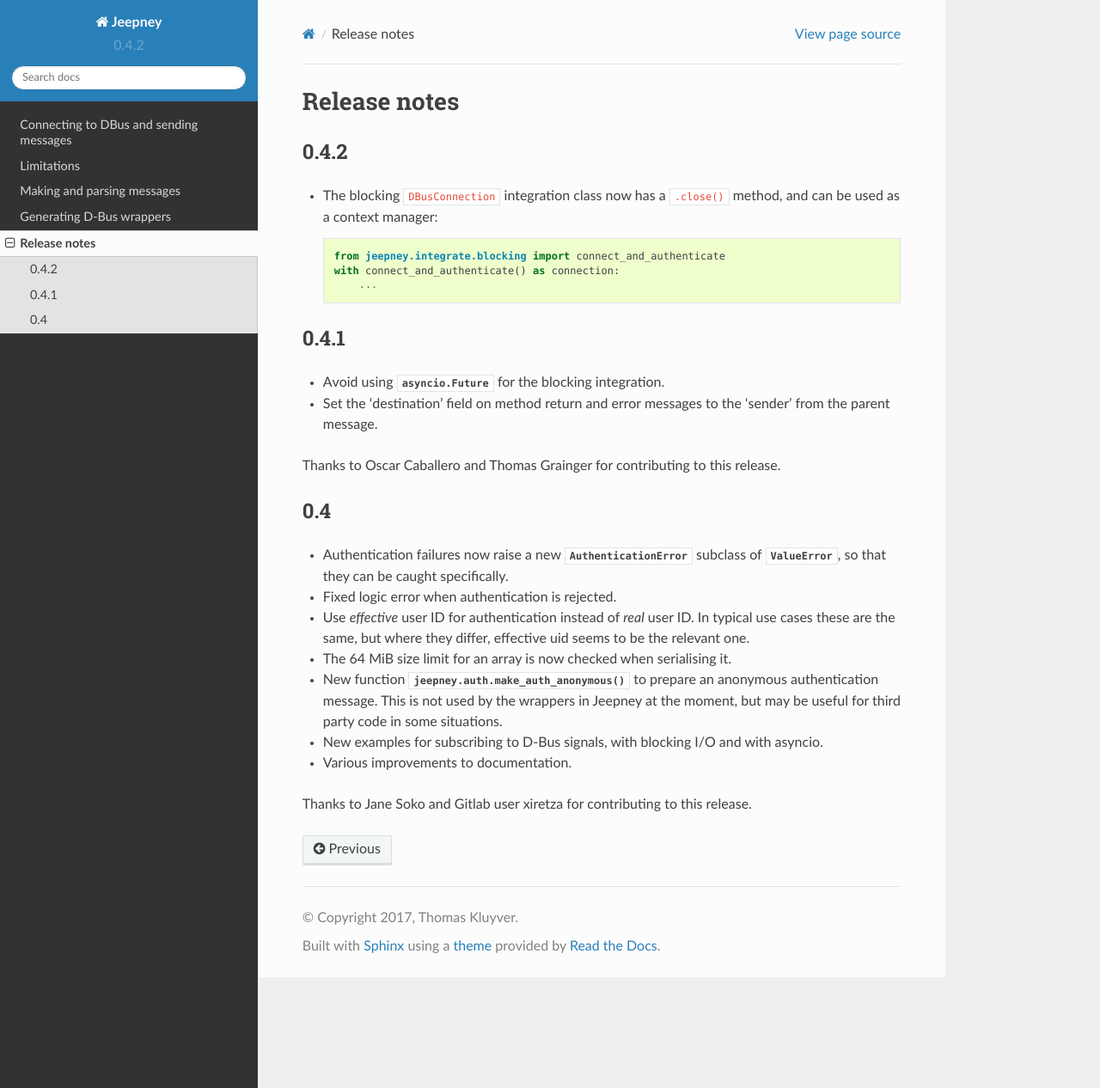
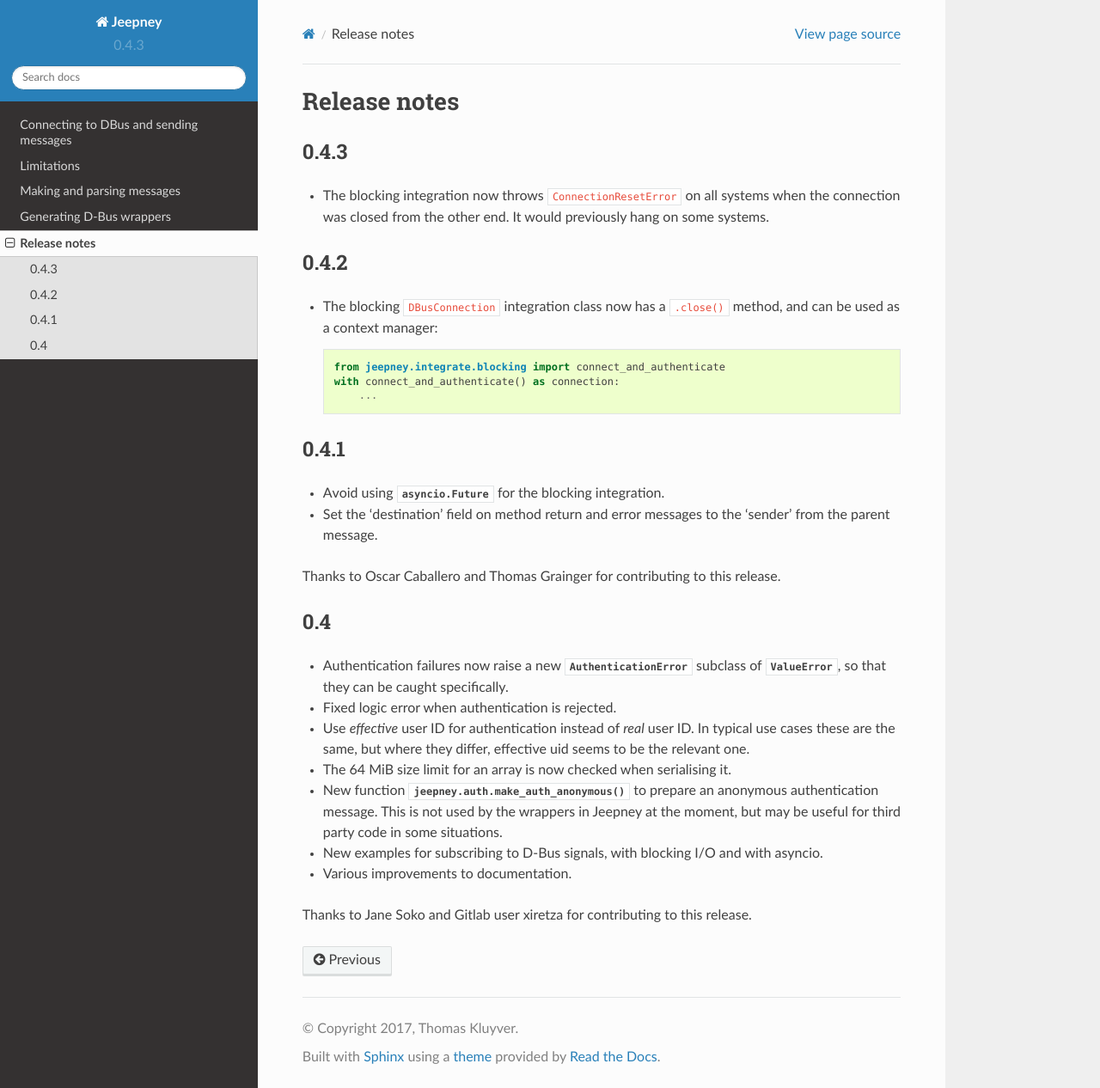
Before and after one commit to alvistack/takluyver-jeepney, a Sphinx documentation site: the page built from docs/release-notes.rst, in a window 1280 px wide and 1266 px high. Shown: the whole window at 86% size. Built offline with Sphinx 7.4.7 and the Read the Docs theme 2.0.0, drawn with Linux system fonts in a browser that asks for light colours.

Commit message:
Prepare for 0.4.3

```diff
--- a/docs/release-notes.rst
+++ b/docs/release-notes.rst
@@ -1,5 +1,12 @@
 Release notes
 =============
+
+0.4.3
+-----
+
+* The blocking integration now throws ``ConnectionResetError`` on all systems
+  when the connection was closed from the other end. It would previously hang
+  on some systems.
 
 0.4.2
 -----
--- a/jeepney/__init__.py
+++ b/jeepney/__init__.py
@@ -5,4 +5,4 @@ from .low_level import Message, Parser
 from .bus import find_session_bus, find_system_bus
 from .wrappers import *
 
-__version__ = '0.4.2'
+__version__ = '0.4.3'
```
